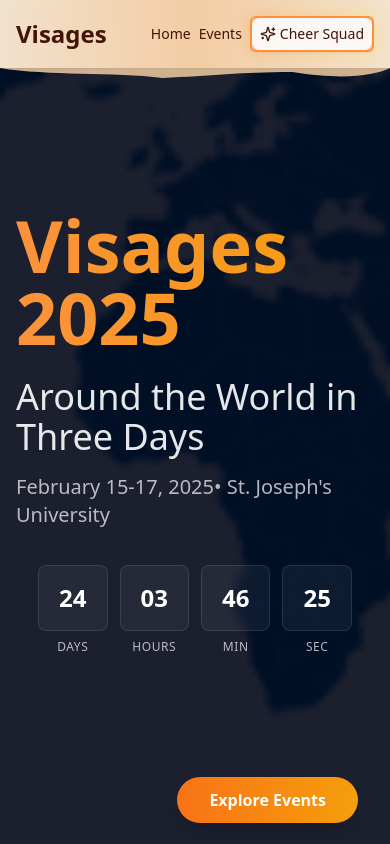
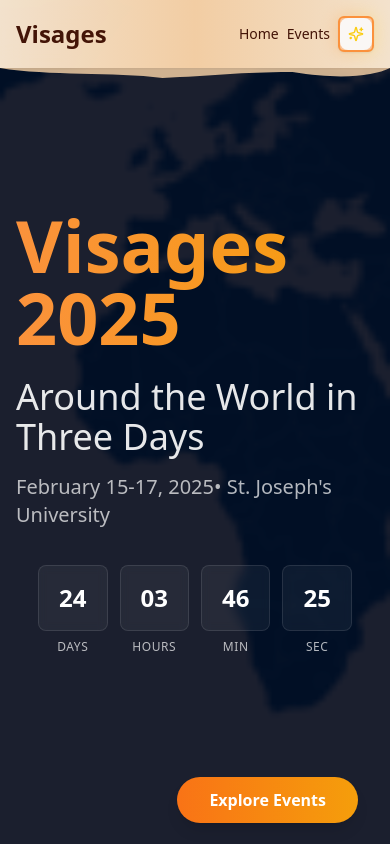
Before and after one commit to ammar-codeable/visages, a React (Vite) app: page / in a window 390 px wide. Shown: the top 844 px of the page. Built offline with nearby package versions, Linux system fonts and the light colour scheme.

Commit message:
feat: add SparkleIcon component and update Navbar with new icon and styles

```diff
--- a/src/components/Navbar.tsx
+++ b/src/components/Navbar.tsx
@@ -1,5 +1,5 @@
+import SparkleIcon from "@/components/SparkleIcon";
 import { Button } from "@/components/ui/button";
-import { Sparkles } from "lucide-react";
 import { motion } from "motion/react";
 import { Link } from "react-router";
 
@@ -56,7 +56,7 @@ const Navbar = () => (
                   ? "/"
                   : `/${item.toLowerCase().replace(" ", "-")}`
               }
-              className="relative font-medium text-sm sm:text-base text-orange-950 transition-all hover:text-orange-700"
+              className="relative text-sm font-medium text-orange-950 transition-all hover:text-orange-700 sm:text-base"
             >
               <span className="relative">
                 {item}
@@ -72,11 +72,11 @@ const Navbar = () => (
             <div className="absolute -inset-0.5 rounded-lg bg-gradient-to-r from-orange-400 to-yellow-300 opacity-30 blur transition duration-200 group-hover:opacity-100"></div>
             <Button
               variant="outline"
-              className="relative flex items-center gap-1 sm:gap-2 border-2 border-orange-400 font-medium text-orange-950 hover:bg-orange-100 text-sm sm:text-base px-2 sm:px-4"
+              className="relative flex items-center gap-1 border-2 border-orange-400 px-2 text-sm font-medium text-orange-950 hover:border-orange-500 hover:bg-orange-200/60 sm:gap-2 sm:px-4 sm:text-base"
             >
-              <Sparkles className="h-3 w-3 sm:h-4 sm:w-4" />
-              Cheer Squad
-              <span className="absolute inset-0 rounded-lg ring-2 ring-orange-400/50 group-hover:ring-orange-400"></span>
+              <SparkleIcon />
+              <span className="hidden sm:block">Cheer Squad</span>
+              <span className="absolute inset-0 rounded-lg ring-2 ring-orange-400/50 group-hover:ring-orange-500/60"></span>
             </Button>
           </motion.div>
         </div>
--- /dev/null
+++ b/src/components/SparkleIcon.tsx
@@ -0,0 +1,29 @@
+import { Sparkles } from "lucide-react";
+import { motion } from "motion/react";
+
+const SparkleIcon = () => (
+  <div className="relative">
+    {[...Array(3)].map((_, i) => (
+      <motion.div
+        key={i}
+        className="absolute inset-0"
+        initial={{ opacity: 0, scale: 0.5 }}
+        animate={{
+          opacity: [0, 1, 0],
+          scale: [0.5, 1.5, 0.5],
+        }}
+        transition={{
+          duration: 1.5,
+          delay: i * 0.2,
+          repeat: Infinity,
+          repeatDelay: 0.5,
+        }}
+      >
+        <Sparkles className="h-3 w-3 sm:h-4 sm:w-4 text-yellow-300" />
+      </motion.div>
+    ))}
+    <Sparkles className="h-3 w-3 sm:h-4 sm:w-4 relative z-10 text-yellow-400" />
+  </div>
+);
+
+export default SparkleIcon;
```
